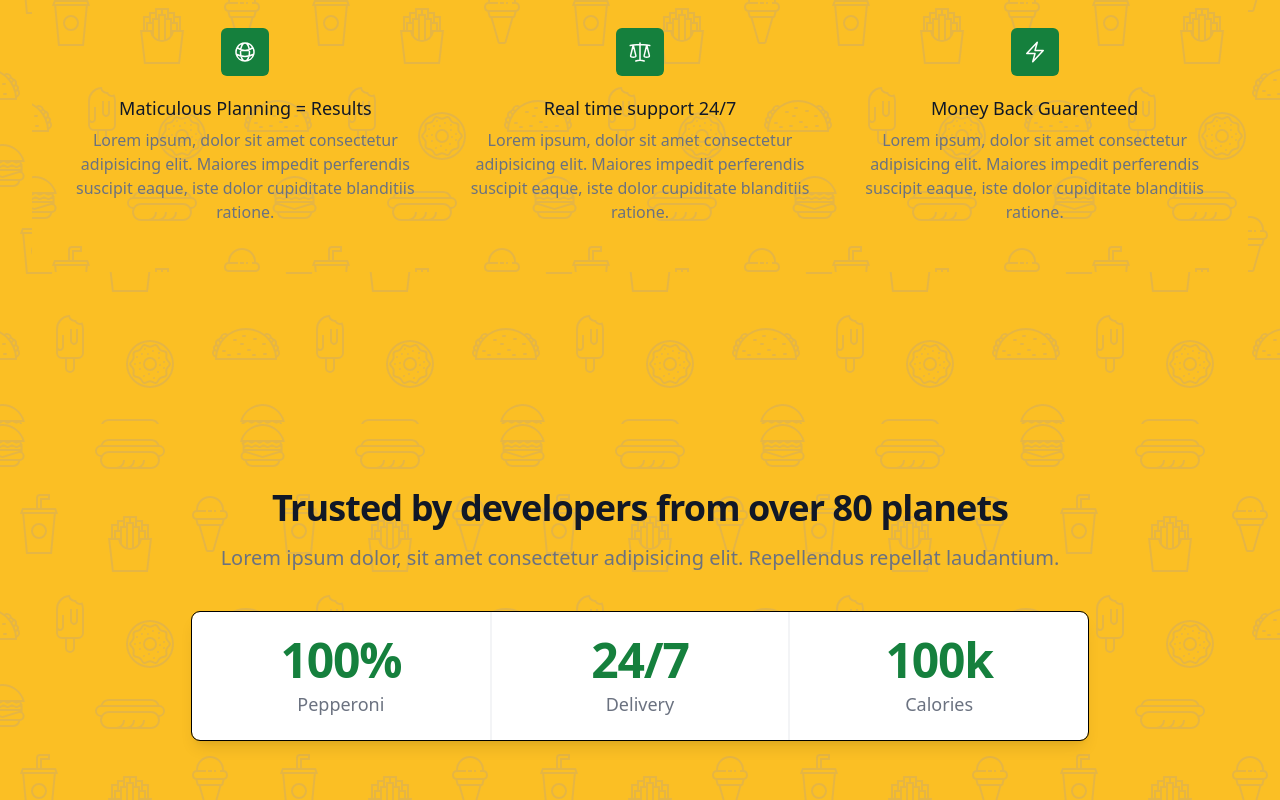
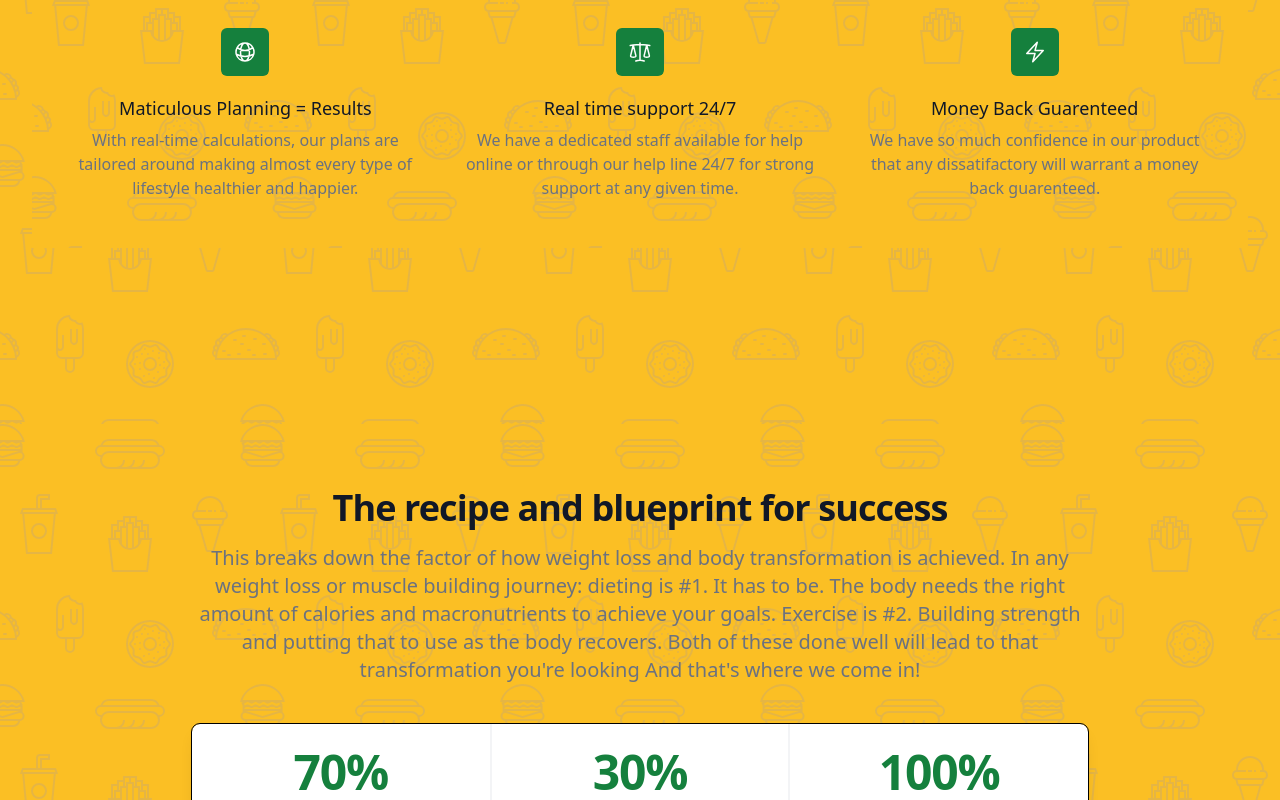
Before and after one commit to mohammed-alialhassan/figurenow, a Next.js app in the folder client/: page /new in a window 1280 px wide. Shown: the part 1960-2760 px from the top of the page. Built offline with nearby package versions, Linux system fonts and the light colour scheme.

Commit message:
Updates made to wording and descriptions

```diff
--- a/client/pages/new.js
+++ b/client/pages/new.js
@@ -9,19 +9,19 @@ export default function News() {
     {
       name: "Maticulous Planning = Results",
       description:
-        "Lorem ipsum, dolor sit amet consectetur adipisicing elit. Maiores impedit perferendis suscipit eaque, iste dolor cupiditate blanditiis ratione.",
+        "With real-time calculations, our plans are tailored around making almost every type of lifestyle healthier and happier.",
       icon: GlobeAltIcon,
     },
     {
       name: "Real time support 24/7",
       description:
-        "Lorem ipsum, dolor sit amet consectetur adipisicing elit. Maiores impedit perferendis suscipit eaque, iste dolor cupiditate blanditiis ratione.",
+        "We have a dedicated staff available for help online or through our help line 24/7 for strong support at any given time.",
       icon: ScaleIcon,
     },
     {
       name: "Money Back Guarenteed",
       description:
-        "Lorem ipsum, dolor sit amet consectetur adipisicing elit. Maiores impedit perferendis suscipit eaque, iste dolor cupiditate blanditiis ratione.",
+        "We have so much confidence in our product that any dissatifactory will warrant a money back guarenteed.",
       icon: BoltIcon,
     },
   ];
@@ -131,11 +131,14 @@ export default function News() {
           <div className="mx-auto max-w-7xl px-4 sm:px-6 lg:px-8">
             <div className="mx-auto max-w-4xl text-center">
               <h2 className="text-3xl font-bold tracking-tight text-gray-900 sm:text-4xl">
-                Trusted by developers from over 80 planets
+                The recipe and blueprint for success
               </h2>
               <p className="mt-3 text-xl text-gray-500 sm:mt-4">
-                Lorem ipsum dolor, sit amet consectetur adipisicing elit.
-                Repellendus repellat laudantium.
+                This breaks down the factor of how weight loss and body transformation is achieved.
+                In any weight loss or muscle building journey: dieting is #1. It has to be. The body
+                needs the right amount of calories and macronutrients to achieve your goals. Exercise is #2.
+                Building strength and putting that to use as the body recovers. Both of these
+                done well will lead to that transformation you're looking And that's where we come in!
               </p>
             </div>
           </div>
@@ -147,26 +150,26 @@ export default function News() {
                   <dl className="rounded-lg bg-white shadow-lg sm:grid sm:grid-cols-3 outline outline-1">
                     <div className="flex flex-col border-b border-gray-100 p-6 text-center sm:border-0 sm:border-r hover:shadow-lg hover:shadow-black hover:outline hover:outline-2">
                       <dt className="order-2 mt-2 text-lg font-medium leading-6 text-gray-500">
-                        Pepperoni
+                        Dieting
                       </dt>
                       <dd className="order-1 text-5xl font-bold tracking-tight text-green-700">
-                        100%
+                        70%
                       </dd>
                     </div>
                     <div className="flex flex-col border-t border-b border-gray-100 p-6 text-center sm:border-0 sm:border-l sm:border-r hover:shadow-lg hover:shadow-black hover:outline hover:outline-2">
                       <dt className="order-2 mt-2 text-lg font-medium leading-6 text-gray-500">
-                        Delivery
+                        Exercise
                       </dt>
                       <dd className="order-1 text-5xl font-bold tracking-tight text-green-700">
-                        24/7
+                        30%
                       </dd>
                     </div>
                     <div className="flex flex-col border-t border-gray-100 p-6 text-center sm:border-0 sm:border-l hover:shadow-lg hover:shadow-black hover:outline hover:outline-2">
                       <dt className="order-2 mt-2 text-lg font-medium leading-6 text-gray-500">
-                        Calories
+                        Effort
                       </dt>
                       <dd className="order-1 text-5xl font-bold tracking-tight text-green-700">
-                        100k
+                        100%
                       </dd>
                     </div>
                   </dl>
@@ -177,7 +180,7 @@ export default function News() {
           <div className="flex justify-center text-center">
             <button
               type="button"
-              className="inline-flex items-center pl-24 sm:pl-36 text-center h-16 w-96 sm:w-4/12 xl:w-3/12 rounded border border-transparent bg-green-700 px-2.5 py-1.5 text-2xl font-medium text-white shadow-sm outline outline-0 outline-black hover:bg-indigo-700 focus:outline-none focus:ring-2 focus:ring-indigo-500 focus:ring-offset-2"
+              className="inline-flex items-center pl-24 xl:pl-20 2xl:pl-36 text-center h-16 w-96 sm:w-4/12 xl:w-3/12 rounded border border-transparent bg-green-700 px-2.5 py-1.5 text-2xl font-medium text-white shadow-sm outline outline-0 outline-black hover:bg-indigo-700 focus:outline-none focus:ring-2 focus:ring-indigo-500 focus:ring-offset-2"
             >
              <h2> Get Started Today! </h2>
             </button>
```
